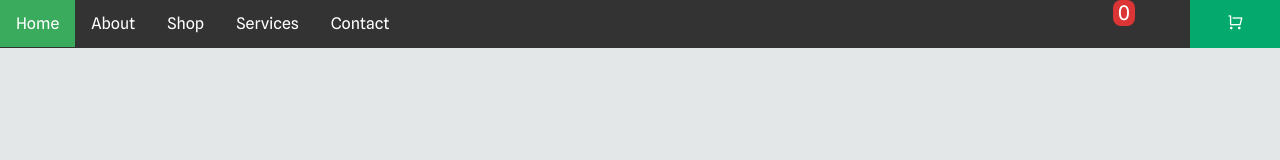
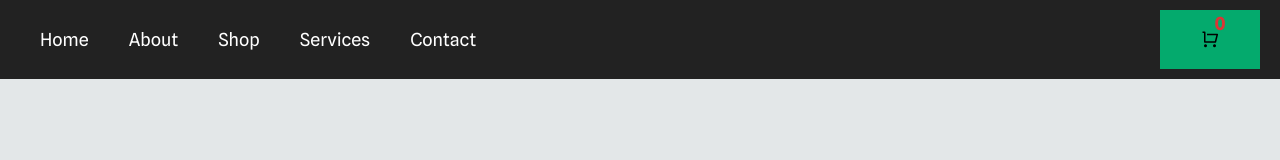
Before and after one commit to Jacob-Stump/Tennis-Store-Website, a plain HTML site: page website/index.html in a window 1280 px wide. Drawn offline with nearby package versions, Linux system fonts and the light colour scheme.

Commit message:
NavBar Fixes and Refactoring
CSS inconsistency with product cards and navbar linked to how the navbar class was implemented in the style.css file.

1. Created a custom class '.custom-navbar' instead of using 'navbar'.

2. removed the bootstrap styling for navbar and instead created and styled the .custom-navbar class.

3. .custom-navbar .nav-link {
} is how you properly modify a bootstrap class. Created .custom-navbar ul {} in order to horizontally place navlinks.

4. Placed the cart-button in it's own div within the custom-navbar class, but outside of the list scope. This allowed for the cart button to be placed with respect to the navbar, but also allowed for justification to the right hand side of the page.

5.  Cart button badge (with respect to the icon) created that will show the amount of items currently in the cart.

TODO:
- Need to implement cart page as well as cart functionality.

- cart number will update upon either page reload or decrementing /incrementing of the cart amount.

- ALL pages that include the navbar will need to have an updated cart number, not just the current page.

-Need script to change the number when 'add-to-cart' or 'remove-from-cart' or 'clear-cart' is selected.

cart > checkout > transaction? > receipt

```diff
--- a/website/index.html
+++ b/website/index.html
@@ -1,7 +1,7 @@
 <!DOCTYPE html>
 <html lang="en">
     <head>
-
+        <link rel="stylesheet" href="/bootstrap_css/bootstrap.min.css">
         <link rel="stylesheet" href="style.css">
         <meta charset="UTF-8">
         <meta name="viewport" content="width=device-width, initial-scale=1.0">
@@ -10,37 +10,26 @@
         <title>Tennis Wennis</title>
 
     </head>
-
     <body>
-
         <header>
-    <nav>
-        <div class="navbar">
+            <div class = "custom-navbar">
                 <ul>
                     <li><a class = "nav-link" href="index.html">Home</a></li>
                     <li><a class = "nav-link" href="about.html">About</a></li>
                     <li><a class = "nav-link" href="shop.html">Shop</a></li>
                     <li><a class = "nav-link" href="services.html">Services</a></li>
                     <li><a class = "nav-link" href="contact.html">Contact</a></li>
+                </ul>
+                    <div class = "cart">
+                        <button class = "cart-button">
+                            <i class="ri-shopping-cart-line"></i>
+                            <span class="badge" id="cart-badge">0<!--number--></span>
+                        </button>
+                    </div>
+            </div>
+        </header>
+        <main>
 
-                    <div class = "cart">
-
-                        <button class = "cart-button"> <i class="ri-shopping-cart-line"></i> </button>
-                        <div class="cart-quantity">0</div>
-                    </div>
-
-        </div>
-                </ul>
-    </nav>
-
-</header>
-
-<div class="list">
-
-</div>
-
-
-<script src="test.js"></script>
-
+        </main>
     </body>
 </html>
--- a/website/style.css
+++ b/website/style.css
@@ -12,10 +12,6 @@ body {
     font-weight: 300;
 }
 
-header {
-    background: #222;
-
-  }
 
 a:hover {
     background-color: #3aaa5c;
@@ -26,90 +22,72 @@ a:hover {
 
 /*!                NavBar                 */
 
-  header {
-    background: #222;
+.custom-navbar {
+  background-color: #222;
+    padding: 10px 20px; /* Add padding to the top and bottom */
+    text-align: center;
+    position: relative;
+    display: flex; /* Use flexbox to arrange contents horizontally */
+    justify-content: space-between; /* Create space between links and cart button */
+    align-items: center; /* Vertically center contents */
+}
 
+.custom-navbar ul { /* for horizontal placement of links */
+  list-style-type: none; /* Remove bullet points */
+  margin: 0;
+  padding: 0;
+  display: flex; /* Use flexbox to stack links horizontally */
+  justify-content: left; /* Center the links horizontally */
 }
-  .ri-shopping-cart-line
-  {
+
+.custom-navbar .nav-link {
   color: white;
+  text-decoration: none; /* Remove underlines from links */
+  padding: 10px 20px; /* Add padding to the left and right of links */
+  font-size: 18px;
 }
+
+
+/*                  Cart Button                  */
+
 
 .cart-button
 {
   float: right;
-    position:right;
-    display: block;
-    width: 7%;
+  position:relative;
+  display: flex;
+  align-items: center;
+  justify-content: center; /* content being the cart icon and cart amount number*/
+  width: 100px; /* button width */
   border: none;
   background-color: #04AA6D;
   padding: 14px 28px;
-    font-size: 16px;
   cursor: pointer;
   text-align: center;
+}
+
+.badge
+{
+  position: relative;
+  color:rgb(219, 53, 53);
+  left: 10px;
+  top: -15px;
+  font-size:18px !important;
+}
+
+.cart-button i {
+  position: absolute;
+  font-size: 18px;
+}
 
 
-  }
 .cart-button:hover{
   background-color: #52f182;
 }
 
-  .cart-quantity
-  {
-    float: right;
-    color: white;
-    padding: 1px 5px;
-    font-size: 20px;
-    border-radius: 8px;
-    background-color: rgb(219, 53, 53);
-    position: absolute;
-    top: 0px;
-    right: 145px;
-
-
-  }
 .cart{
   position: relative;
 }
-
-  a:hover {
-    background-color: #3aaa5c;
-  }
-
-
-  ul {
-    list-style-type: none;
-    margin: 0;
-    padding: 0;
-    overflow: hidden;
-    background-color: #333;
-    text-align: center;
-
-}
-
-  li {
-    display: block;
-    float: left;
-    block-size: 45px;
-  }
-
-  li a {
-    display: block;
-    color: white;
-    text-align: center;
-    padding: 14px 16px;
-    text-decoration: none;
-  }
-
-  .nav-link{
-    float: center;
-  }
-
-  .nav-item:active{
-    color:#3aaa5c
-  }
-
-
 
 
 
@@ -120,7 +98,7 @@ a:hover {
   display: grid;
   grid-template-columns: repeat(auto-fill, minmax(200px, 1fr)); /* Dynamic columns */
   grid-gap: 80px; /* Increase spacing between cards */
-  max-width: 1200px;
+  max-width: 70%; /*size of product window*/
   padding: 20px;
   margin: 0 auto;
 }
```
Also changed, not shown: website/about.html (+15 -16 lines), website/contact.html (+15 -18 lines), website/services.html (+13 -16 lines), website/shop.html (+14 -4 lines). Lines whose indentation alone changed are shown as unchanged.
